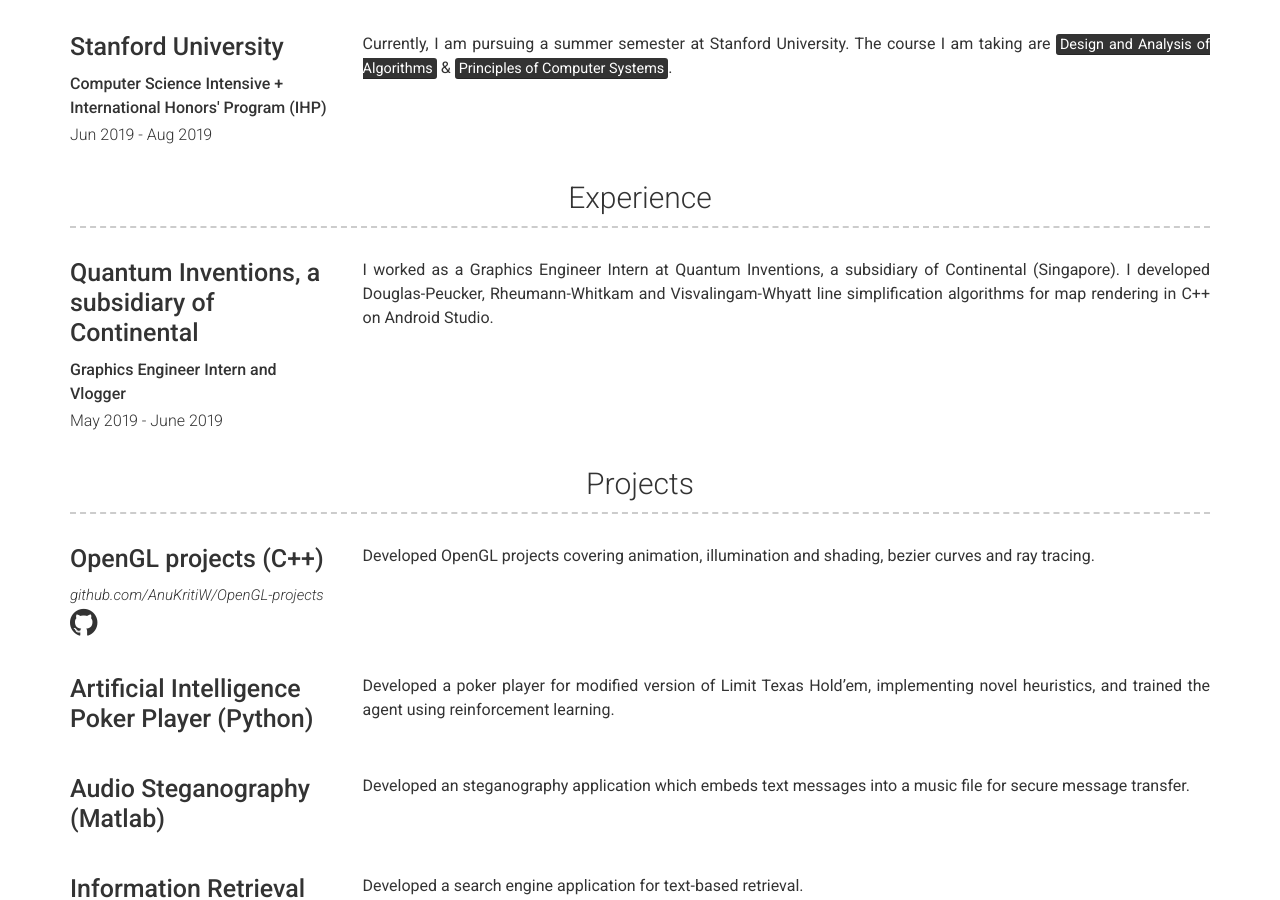
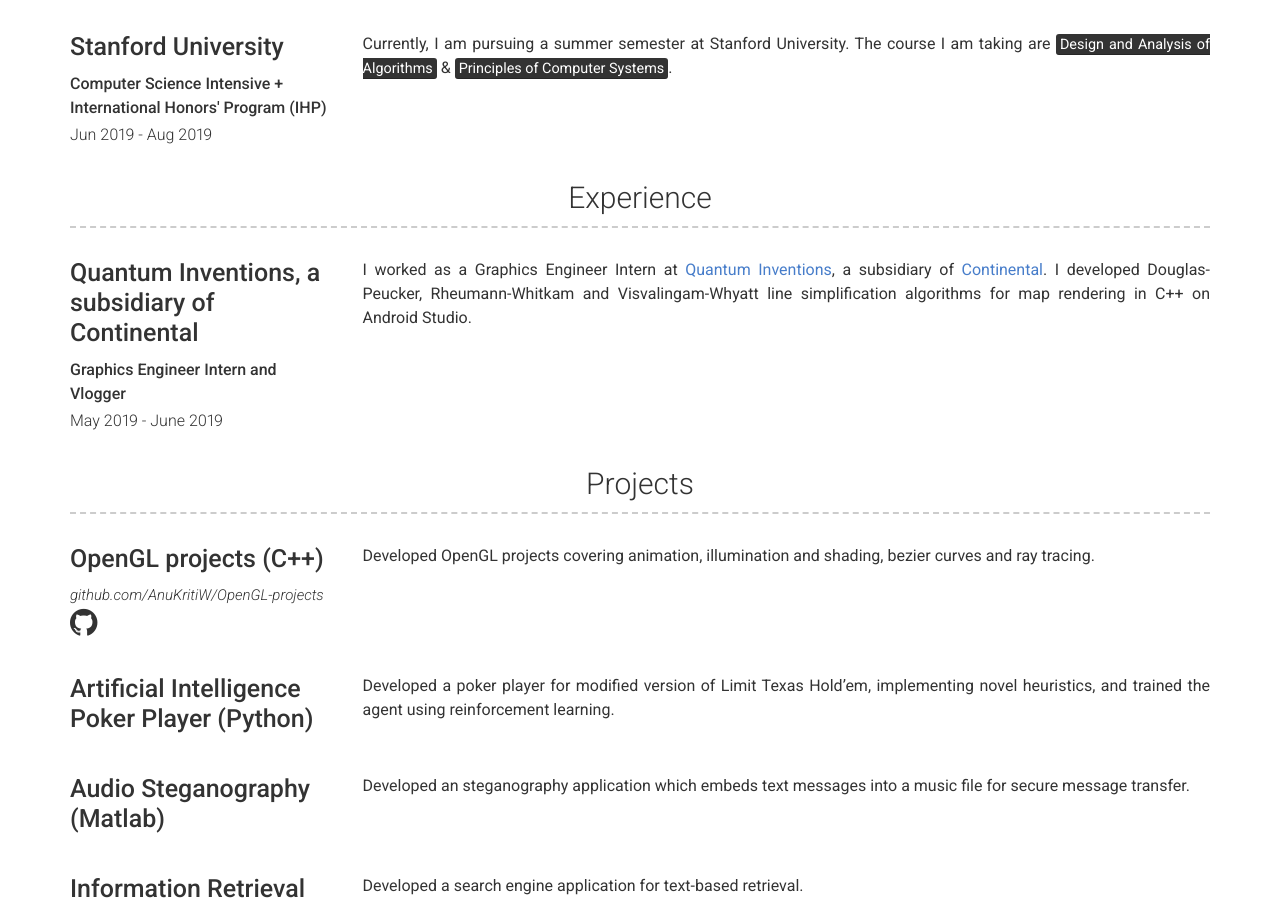
Before and after one commit to AnuKritiW/modern-resume-theme-site, a Jekyll site: the page built from index.md, in a window 1280 px wide and 900 px high, scrolled down 858 px. Built offline with Jekyll 4.4.1, drawn with Linux system fonts in a browser that asks for light colours.

Commit message:
Edit Experience.

```diff
--- a/_data/experience.yml
+++ b/_data/experience.yml
@@ -5,5 +5,5 @@
   # quote: >
   #  Solving 21st century problems by diging holes and making game changing products like the *not a flamethrower*
   description: | # this will include new lines to allow paragraphs
-    I worked as a Graphics Engineer Intern at Quantum Inventions, a subsidiary of Continental (Singapore).
+    I worked as a Graphics Engineer Intern at [Quantum Inventions](http://www.quantuminventions.com/), a subsidiary of [Continental](https://www.continental.com/en).
     I developed Douglas-Peucker, Rheumann-Whitkam and Visvalingam-Whyatt line simplification algorithms for map rendering in C++ on Android Studio.
```
